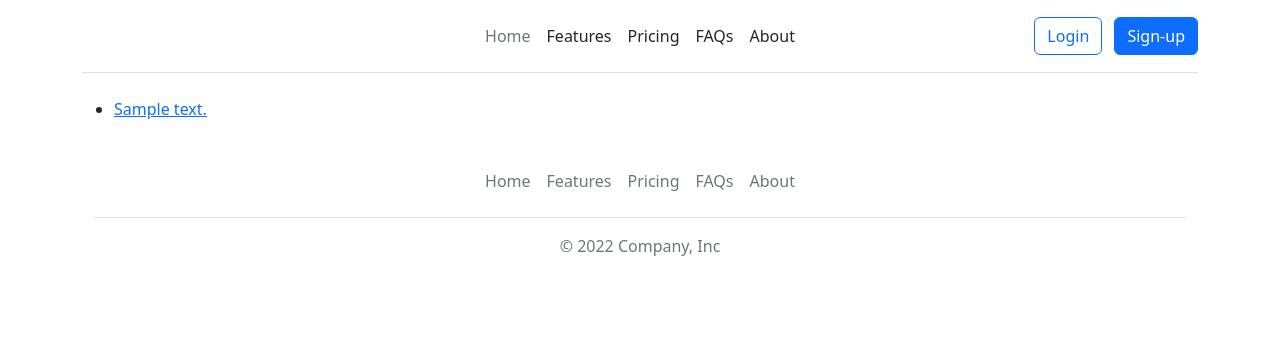
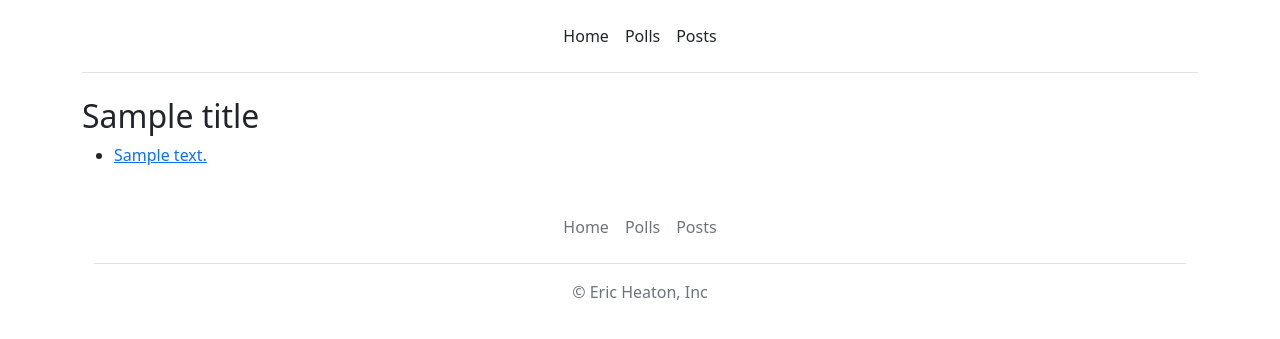
Before and after one commit to zalphin/django_tutorial, a Django app: template polls/templates/polls/index.html in a window 1280 px wide. Shown: the top 339 px of the page. Run offline with Django 5.2, Linux system fonts and the light colour scheme; the template is opened without the code that fills it: most values are stand-ins (such as "Sample title", 1, 10 or a date in 2020).

Commit message:
Add dynamic title and move base.html to root of project

```diff
--- a/django_project/urls.py
+++ b/django_project/urls.py
@@ -16,13 +16,13 @@ Including another URLconf
 """
 from django.contrib import admin
 from django.urls import path, include
-from django.views.generic import TemplateView # new
+from django.views.generic import TemplateView
 from debug_toolbar.toolbar import debug_toolbar_urls
 from django.conf import settings
 
 urlpatterns = [
     path('admin/', admin.site.urls),
-    path('', TemplateView.as_view(template_name="home.html")), # new
+    path('', TemplateView.as_view(template_name="home.html"), name="home"),
     path('posts/', include("posts.urls")),
     path('polls/', include("polls.urls")),
 ]
--- a/polls/templates/polls/index.html
+++ b/polls/templates/polls/index.html
@@ -1,12 +1,15 @@
-{% extends "polls/_base.html" %}
+{% extends "base.html" %}
 
+{% block title %}{{ title }}{% endblock %}
 {% block content %}
+
+<h2>{{ title }}</h2>
 
 {% if latest_question_list %}
     <ul>
         {% for question in latest_question_list %}
             <li>
-                <a href="{% url 'polls:detail' question.id %}">{{ question.question_text }}</a>
+                <a href="{{ question.get_absolute_url }}">{{ question.question_text }}</a>
             </li>
         {% endfor %}
     </ul>
--- a/polls/templates/polls/_base.html
+++ b/templates/base.html
@@ -8,7 +8,7 @@
         <link href="https://cdn.jsdelivr.net/npm/bootstrap@5.2.3/dist/css/bootstrap.min.css" rel="stylesheet" integrity="sha384-rbsA2VBKQhggwzxH7pPCaAqO46MgnOM80zW1RWuH61DGLwZJEdK2Kadq2F9CUG65" crossorigin="anonymous">
         <script src="https://cdn.jsdelivr.net/npm/bootstrap@5.2.3/dist/js/bootstrap.bundle.min.js" integrity="sha384-kenU1KFdBIe4zVF0s0G1M5b4hcpxyD9F7jL+jjXkk+Q2h455rYXK/7HAuoJl+0I4" crossorigin="anonymous"></script>
 
-        {% block headcontent %}<title>{{ title_text }}</title>{% endblock %}
+        <title>{% block title %}{% endblock %}</title>
 
 
     </head>
@@ -19,16 +19,14 @@
             </a>
 
             <ul class="nav col-12 col-md-auto mb-2 justify-content-center mb-md-0">
-              <li><a href="#" class="nav-link px-2 link-secondary">Home</a></li>
-              <li><a href="#" class="nav-link px-2 link-dark">Features</a></li>
-              <li><a href="#" class="nav-link px-2 link-dark">Pricing</a></li>
-              <li><a href="#" class="nav-link px-2 link-dark">FAQs</a></li>
-              <li><a href="#" class="nav-link px-2 link-dark">About</a></li>
+                <li><a href="{% url 'home' %}" class="nav-link px-2 link-dark">Home</a></li>
+                <li><a href="{% url 'polls:index' %}" class="nav-link px-2 link-dark">Polls</a></li>
+                <li><a href="{% url 'posts:post_list' %}" class="nav-link px-2 link-dark">Posts</a></li>
             </ul>
 
             <div class="col-md-3 text-end">
-              <button type="button" class="btn btn-outline-primary me-2">Login</button>
-              <button type="button" class="btn btn-primary">Sign-up</button>
+              <!-- <button tton type="button" class="btn btn-outline-primary me-2">Login</button>
+              <butype="button" class="btn btn-primary">Sign-up</button> -->
             </div>
         </header>
 
@@ -38,13 +36,11 @@
         <div class="container">
             <footer class="py-3 my-4">
                 <ul class="nav justify-content-center border-bottom pb-3 mb-3">
-                <li class="nav-item"><a href="#" class="nav-link px-2 text-muted">Home</a></li>
-                <li class="nav-item"><a href="#" class="nav-link px-2 text-muted">Features</a></li>
-                <li class="nav-item"><a href="#" class="nav-link px-2 text-muted">Pricing</a></li>
-                <li class="nav-item"><a href="#" class="nav-link px-2 text-muted">FAQs</a></li>
-                <li class="nav-item"><a href="#" class="nav-link px-2 text-muted">About</a></li>
+                    <li class="nav-item"><a href="{% url 'home' %}" class="nav-link px-2 text-muted">Home</a></li>
+                    <li class="nav-item"><a href="{% url 'polls:index' %}" class="nav-link px-2 text-muted">Polls</a></li>
+                    <li class="nav-item"><a href="{% url 'posts:post_list' %}" class="nav-link px-2 text-muted">Posts</a></li>
                 </ul>
-                <p class="text-center text-muted">© 2022 Company, Inc</p>
+                <p class="text-center text-muted">© Eric Heaton, Inc</p>
             </footer>
         </div>
     </body>
--- a/templates/home.html
+++ b/templates/home.html
@@ -1,3 +1,7 @@
+{% extends "base.html" %}
+
+{% block content %}
+
 <h1>Hello, World!</h1>
 
 <p>Here's my tutorial apps:</p>
@@ -5,3 +9,5 @@
     <li><a href="{% url 'polls:index' %}">Polls</a></li>
     <li><a href="{% url 'posts:post_list' %}">Posts</a></li>
 </ul>
+
+{% endblock %}
```
Also changed, not shown: polls/views.py (+7 -0 lines).
